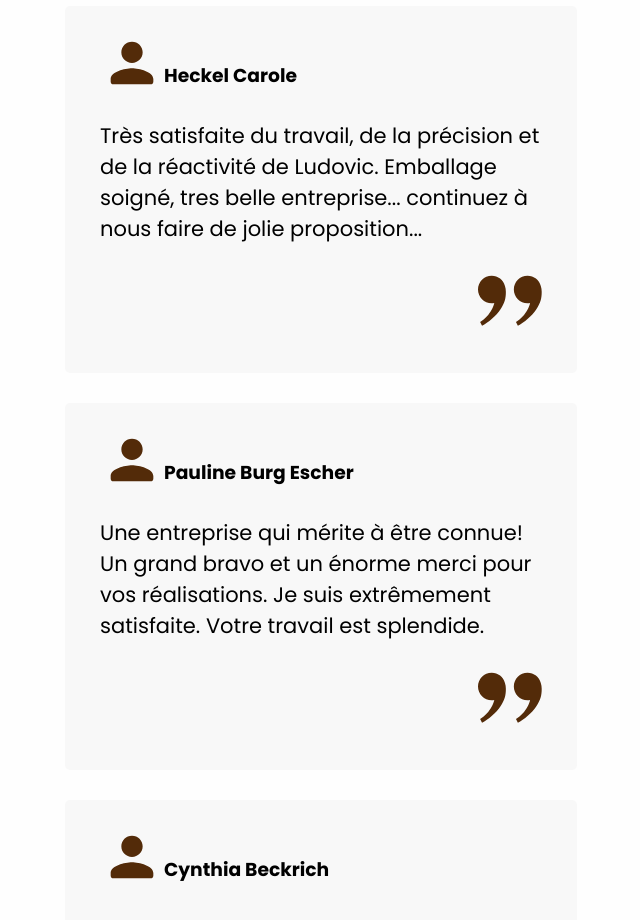
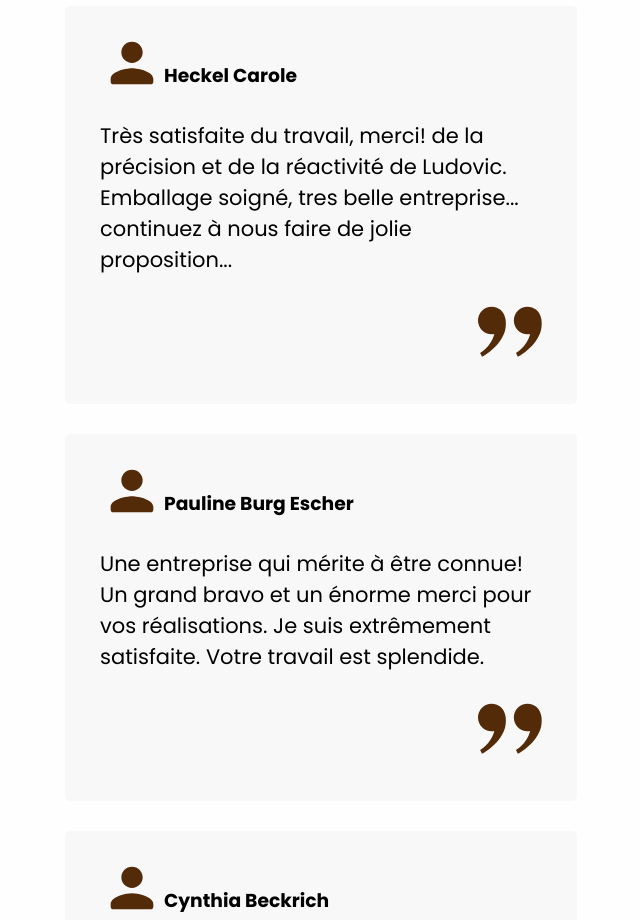
Before and after one commit to ladansedesdetails/ladansedesdetails.github.io, a website: page index.html in a window 1280 px wide. Shown: the part 3960-4880 px from the top of the page, without its empty margins (319-959 px from the left). Drawn offline with Linux system fonts and the light colour scheme; a web font is replaced by a local one.

Commit message:
Update index.html

```diff
--- a/index.html
+++ b/index.html
@@ -206,7 +206,7 @@
                                 </svg>
                                 <h3>Heckel Carole</h3>
                             </div>
-                            <p>Très satisfaite du travail, de la précision et de la réactivité de Ludovic.
+                            <p>Très satisfaite du travail, merci! de la précision et de la réactivité de Ludovic.
                                 Emballage soigné, tres belle entreprise... continuez à nous faire de jolie proposition...</p>
                             <div class="apo">
                                 <svg width="122" height="96" viewBox="0 0 122 96" fill="none"
```
